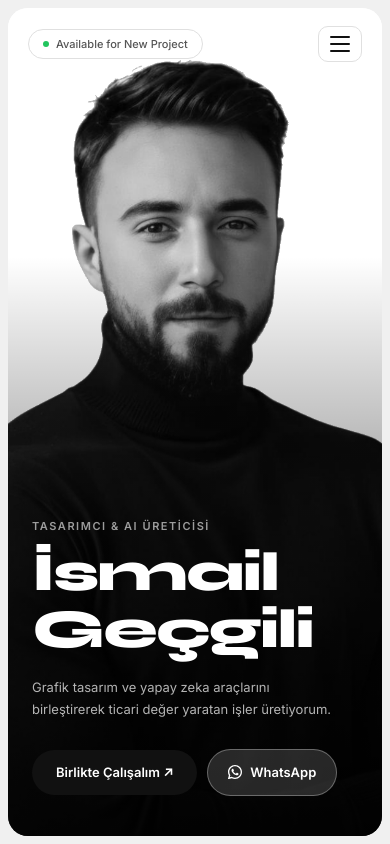
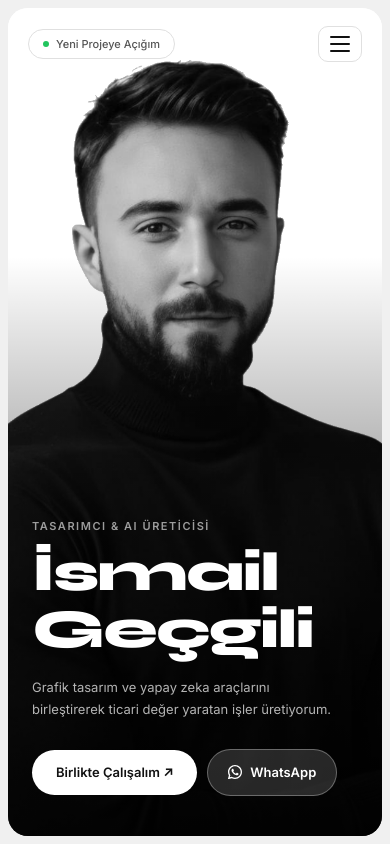
Before and after one commit to igecgili/portfolio, a Next.js app: page / in a window 390 px wide. Shown: the top 844 px of the page. Built offline with nearby package versions, Linux system fonts and the light colour scheme.

Commit message:
Mobile hero: white button, Turkish pill text

```diff
--- a/components/Hero.tsx
+++ b/components/Hero.tsx
@@ -99,7 +99,7 @@ export default function Hero() {
             fontSize: "11px", fontWeight: 500, color: "#555",
           }}>
             <span style={{ width: 6, height: 6, borderRadius: "50%", background: "#22c55e", display: "inline-block" }} />
-            Available for New Project
+            Yeni Projeye Açığım
           </div>
 
           <button
@@ -197,7 +197,7 @@ export default function Hero() {
             <a href="#contact" style={{
               display: "inline-flex", alignItems: "center", gap: "8px",
               padding: "13px 24px", borderRadius: "999px",
-              background: "#111", color: "#fff", textDecoration: "none", fontSize: "13px", fontWeight: 700,
+              background: "#fff", color: "#111", textDecoration: "none", fontSize: "13px", fontWeight: 700,
             }}>Birlikte Çalışalım ↗</a>
             <a href="https://wa.me/905535017666" target="_blank" rel="noreferrer" style={{
               display: "inline-flex", alignItems: "center", gap: "8px",
```
